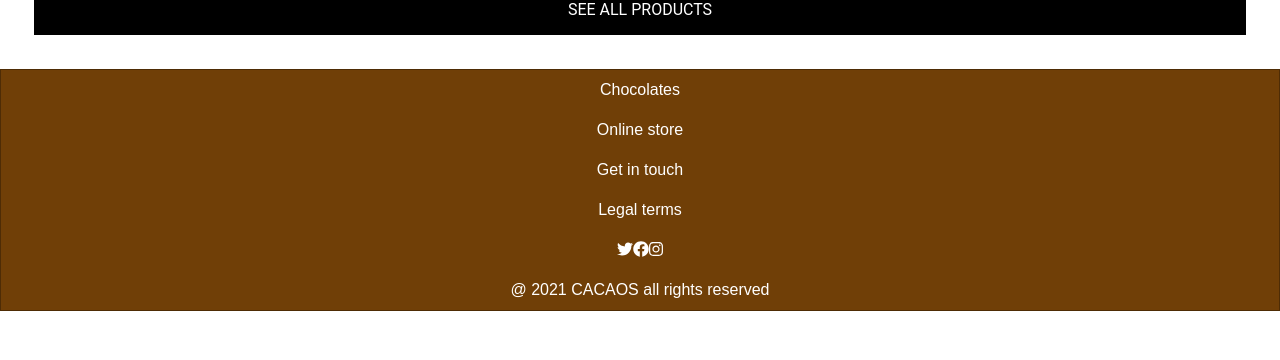
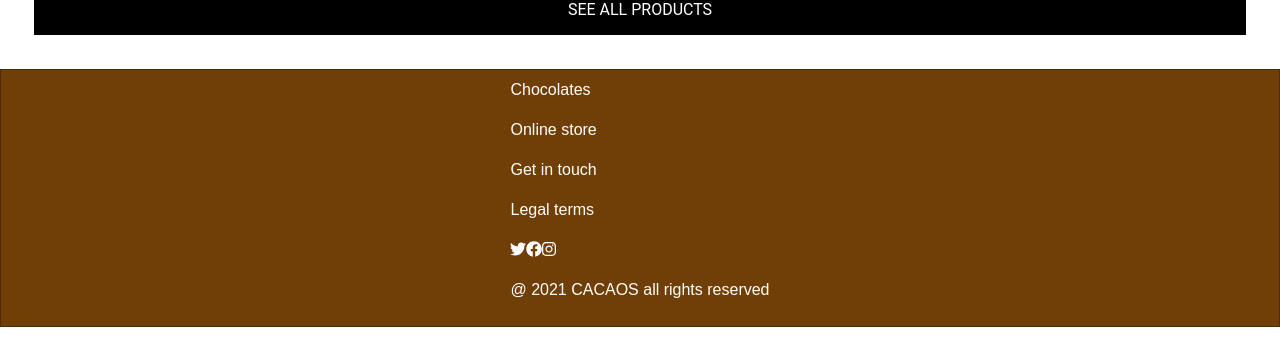
Before and after one commit to Adanzar/CacaosWeb, a React (Create React App) app in the folder cacaosWeb/frontend/: page / in a window 1280 px wide. Shown: the part 374-734 px from the top of the page. Built offline with nearby package versions, Linux system fonts and the light colour scheme; no server answers.

Commit message:
Add signup component to routes -Fix footer and update

```diff
--- a/cacaosWeb/frontend/src/App.jsx
+++ b/cacaosWeb/frontend/src/App.jsx
@@ -17,6 +17,7 @@ import './App.scss';
 import Details from './components/Details/details';
 import AddProduct from './components/admin/createProduct';
 import UpdateProduct from './components/admin/updateProduct';
+import SignUp from './components/user/signUp';
 
 function App() {
   return (
@@ -34,6 +35,7 @@ function App() {
             <Route path="/login" component={Login} />
             <Route path="/add-product" component={AddProduct} />
             <Route path="/update-product/:productId" component={UpdateProduct} />
+            <Route path="/sign-up" component={SignUp} />
           </Switch>
           <Footer />
         </BrowserRouter>
--- a/cacaosWeb/frontend/src/components/Footer/footer.jsx
+++ b/cacaosWeb/frontend/src/components/Footer/footer.jsx
@@ -1,4 +1,6 @@
-import React from 'react';
+/* eslint-disable jsx-a11y/no-noninteractive-element-interactions */
+/* eslint-disable jsx-a11y/click-events-have-key-events */
+import React, { useState } from 'react';
 import { FontAwesomeIcon } from '@fortawesome/react-fontawesome';
 import {
   faTwitter, faFacebook, faInstagram
@@ -6,28 +8,40 @@ import {
 import './footer.scss';
 
 export default function Footer() {
+  const [inTouch, setInTouch] = useState(false);
   return (
     <div className="footer__list">
+      <ul className="footer__list--container">
+
         <li className="footer__list--item">
           Chocolates
         </li>
         <li className="footer__list--item">
           Online store
         </li>
-      <li className="footer__list--item">
+        { !inTouch
+          ? (
+            <li className="footer__list--item" onClick={() => setInTouch(!inTouch)}>
               Get in touch
             </li>
+          )
+          : (
+            <li className="footer__list--item" onClick={() => setInTouch(!inTouch)}>
+              adan@gmail.com
+            </li>
+          )}
         <li className="footer__list--item">
           Legal terms
         </li>
         <li className="footer__list--followus">
-        <FontAwesomeIcon icon={faTwitter} />
-        <FontAwesomeIcon icon={faFacebook} />
-        <FontAwesomeIcon icon={faInstagram} />
+          <FontAwesomeIcon className="list__followus--icon" icon={faTwitter} />
+          <FontAwesomeIcon className="list__followus--icon" icon={faFacebook} />
+          <FontAwesomeIcon className="list__followus--icon" icon={faInstagram} />
         </li>
         <li className="footer__list--copyright">
           @ 2021 CACAOS all rights reserved
         </li>
+      </ul>
     </div>
 
   );
--- a/cacaosWeb/frontend/src/components/admin/updateProduct.jsx
+++ b/cacaosWeb/frontend/src/components/admin/updateProduct.jsx
@@ -148,7 +148,7 @@ export default function UpdateProduct() {
               <ul>
 
                 {ingredientsArr.map((item) => (
-                  <li>
+                  <li key={item}>
                     {item}
                   </li>
                 ))}
```
Lines whose indentation alone changed are shown as unchanged.
